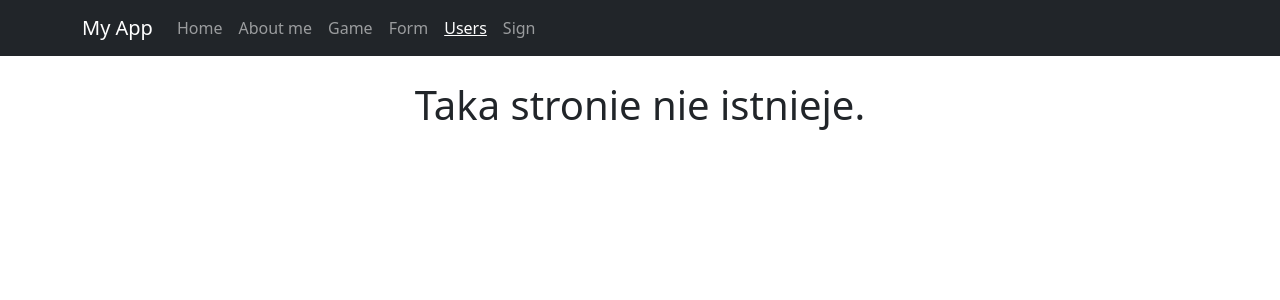
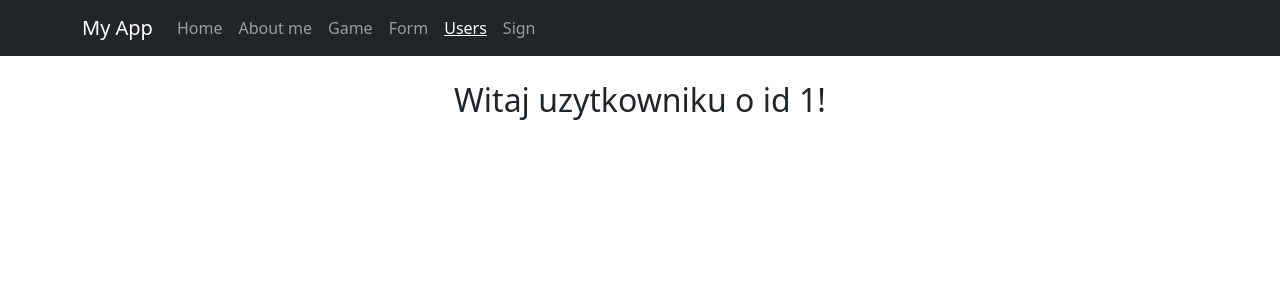
Before and after one commit to infoshareacademy/isareactvelobank, a React (Create React App) app in the folder react/my-app/: page /users/1 in a window 1280 px wide. Shown: the top 300 px of the page. Built offline with nearby package versions, Linux system fonts and the light colour scheme.

Commit message:
User details as use params example

```diff
--- a/react/my-app/src/content/Content.js
+++ b/react/my-app/src/content/Content.js
@@ -4,6 +4,7 @@ import AboutMe from '../about-me/AboutMe';
 import { Game } from '../game/Game';
 import { GameClass } from '../game/GameClass';
 import { Users } from '../users/Users';
+import { UserDetails } from '../users/UserDetails';
 import { MyForm } from '../form/MyForm';
 import { MyBetterForm } from '../form/MyBetterForm';
 import { MyBoostedForm } from '../form/MyBoostedForm';
@@ -24,6 +25,7 @@ export const Content = () => (
                     <GameClass name="Fallout" />
                 </>} />
             <Route path="/users" element={<Users />} />
+            <Route path="/users/:id" element={<UserDetails />} />
             <Route path="/sign" element={<Sign />} />
             <Route path="*" element={<h1>Taka stronie nie istnieje.</h1>} />
         </Routes>
--- /dev/null
+++ b/react/my-app/src/users/UserDetails.js
@@ -0,0 +1,7 @@
+import { useParams } from "react-router-dom"
+
+export const UserDetails = () => {
+    const params = useParams();
+
+    return <h2>Witaj uzytkowniku o id {params.id}!</h2>
+}
```
